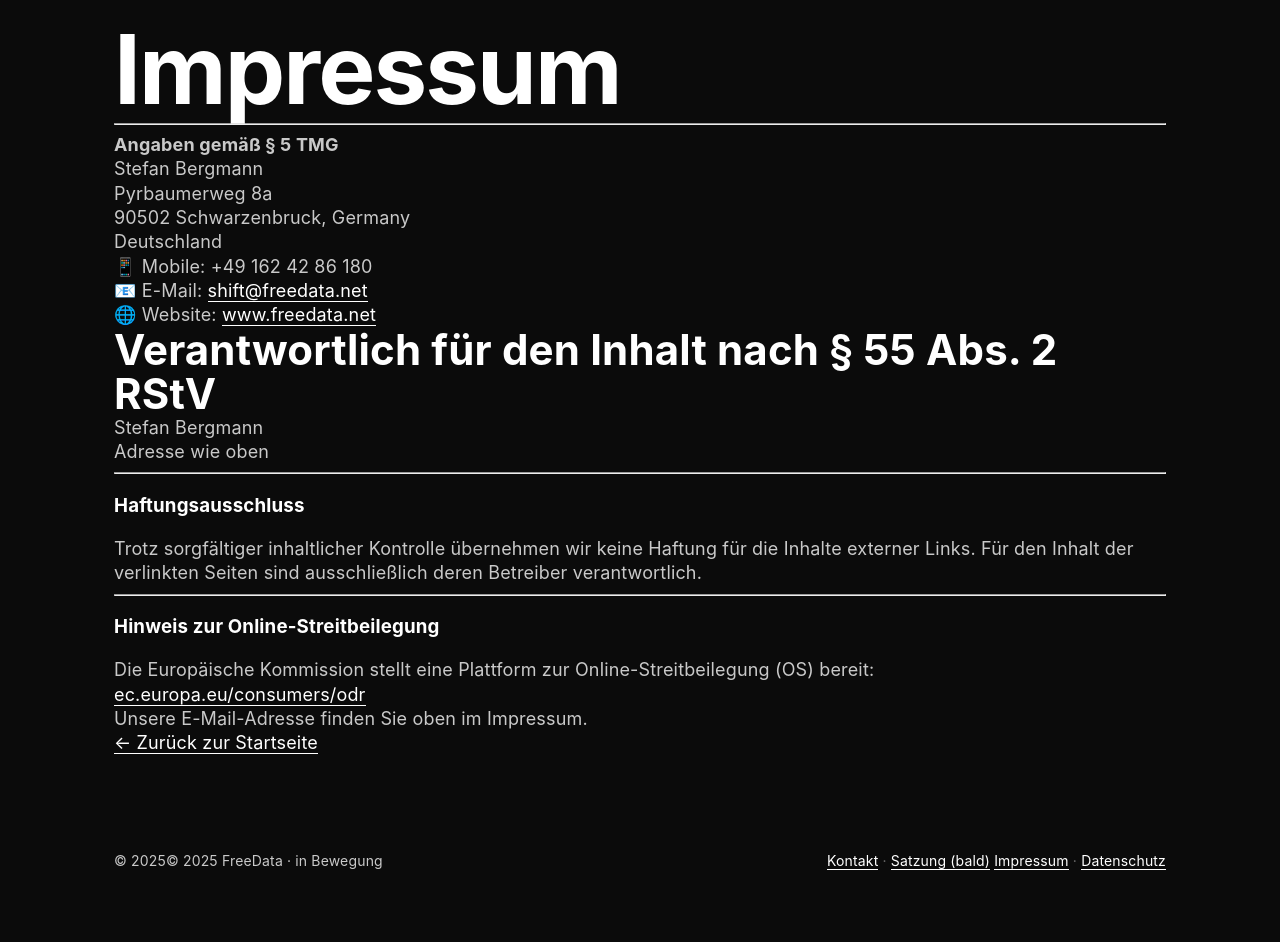
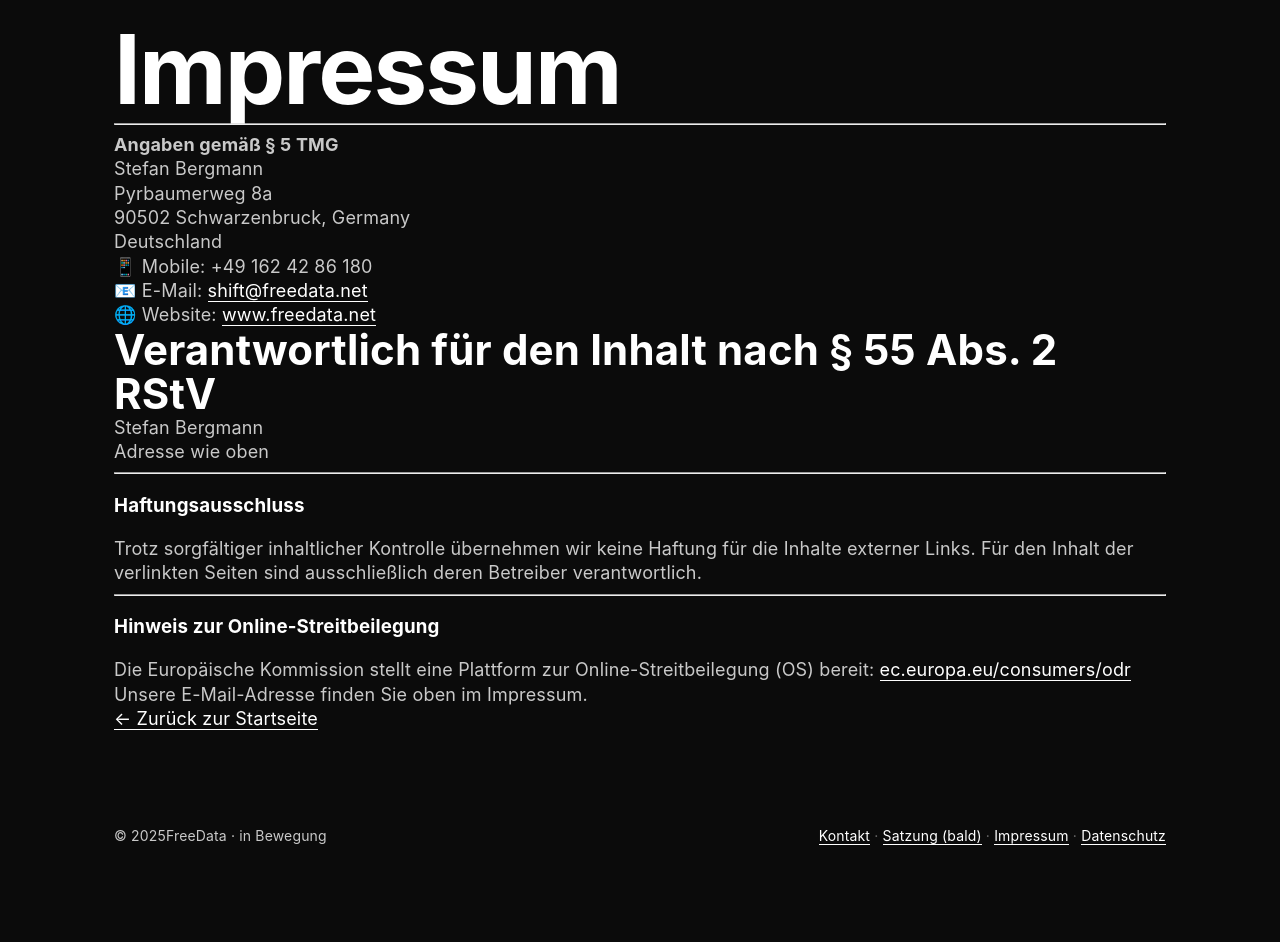
Before and after one commit to freedata-coop/freedata-coop.github.io, a Jekyll site: the page built from impressum.md, in a window 1280 px wide. Built offline with Jekyll 4.4.1, drawn with Linux system fonts in a browser that asks for light colours; after the commit the page ends 918 px from its top, so only the background shows below that.

Commit message:
change impressum

```diff
--- a/_layouts/default.html
+++ b/_layouts/default.html
@@ -17,13 +17,16 @@
     {{ content }}
     <footer>
       <div class="row" style="justify-content:space-between">
-        <div>© <span id="y"></span>© 2025 FreeData · in Bewegung</div>
+        <div>© <span id="y"></span>FreeData · in Bewegung</div>
         <div>
           <a href="mailto:shift@freedata.net">Kontakt</a>
+
           <span style="opacity:.5">·</span>
           <a href="#" onclick="alert('Satzung: in Vorbereitung.');return false;">Satzung (bald)</a>
 
+          <span style="opacity:.5">·</span>
           <a href="/impressum/">Impressum</a>
+
           <span style="opacity:.5">·</span>
           <a href="/datenschutz/">Datenschutz</a>
 
--- a/impressum.md
+++ b/impressum.md
@@ -4,35 +4,44 @@
 permalink: /impressum/
 ---
 
-# Impressum
----
+<section class="legal">
+  <h1>Impressum</h1>
+  <hr/>
 
-**Angaben gemäß § 5 TMG**
+  <p><strong>Angaben gemäß § 5 TMG</strong></p>
+  <p>
+    Stefan Bergmann <br/>
+    Pyrbaumerweg 8a <br/>
+    90502 Schwarzenbruck, Germany <br/>
+    Deutschland
+  </p>
 
-Stefan Bergmann <br>
-Pyrbaumerweg 8a <br>
-90502 Schwarzenbruck, Germany <br>
-Deutschland <br>
+  <p>
+    📱 Mobile: +49 162 42 86 180 <br/>
+    📧 E-Mail: <a href="mailto:shift@freedata.net">shift@freedata.net</a> <br/>
+    🌐 Website: <a href="https://www.freedata.net">www.freedata.net</a>
+  </p>
 
-📱 Mobile: +49 162 42 86 180 <br>
-📧 E-Mail: [shift@freedata.net](mailto:shift@freedata.net) <br>
-🌐 Website: [www.freedata.net](https://www.freedata.net) <br>
+  <h2>Verantwortlich für den Inhalt nach § 55 Abs. 2 RStV</h2>
+  <p>
+    Stefan Bergmann <br/>
+    Adresse wie oben
+  </p>
 
-## Verantwortlich für den Inhalt nach § 55 Abs. 2 RStV
-Stefan Bergmann <br>
-Adresse wie oben <br>
+  <hr/>
+  <h3>Haftungsausschluss</h3>
+  <p>
+    Trotz sorgfältiger inhaltlicher Kontrolle übernehmen wir keine Haftung für die Inhalte externer Links.
+    Für den Inhalt der verlinkten Seiten sind ausschließlich deren Betreiber verantwortlich.
+  </p>
 
----
-### Haftungsausschluss
+  <hr/>
+  <h3>Hinweis zur Online-Streitbeilegung</h3>
+  <p>
+    Die Europäische Kommission stellt eine Plattform zur Online-Streitbeilegung (OS) bereit:
+    <a href="https://ec.europa.eu/consumers/odr" target="_blank">ec.europa.eu/consumers/odr</a>
+  </p>
+  <p>Unsere E-Mail-Adresse finden Sie oben im Impressum.</p>
 
-Trotz sorgfältiger inhaltlicher Kontrolle übernehmen wir keine Haftung für die Inhalte externer Links. Für den Inhalt der verlinkten Seiten sind ausschließlich deren Betreiber verantwortlich.
-
----
-### Hinweis zur Online-Streitbeilegung
-
-Die Europäische Kommission stellt eine Plattform zur Online-Streitbeilegung (OS) bereit:
-[ec.europa.eu/consumers/odr](https://ec.europa.eu/consumers/odr)
-
-Unsere E-Mail-Adresse finden Sie oben im Impressum.
-
-[← Zurück zur Startseite](/)
+  <p><a href="/">← Zurück zur Startseite</a></p>
+</section>
```
